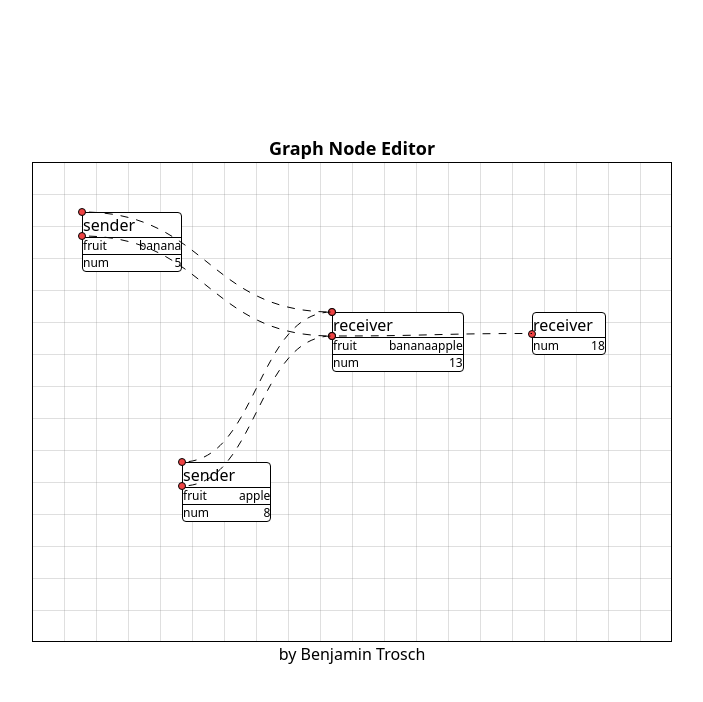
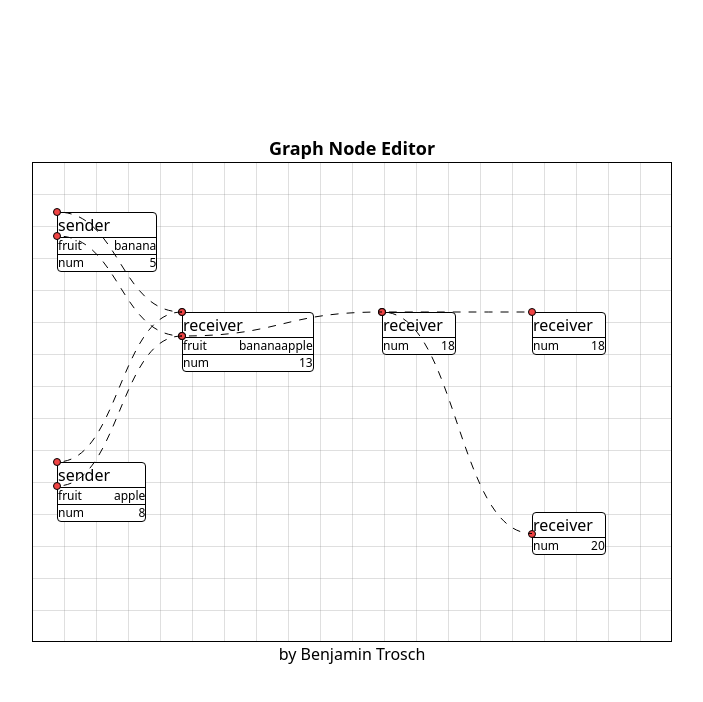
Before and after one commit to benjitrosch/graph-node-editor, a Next.js app: page / in a window 1280 px wide. Shown: the top 702 px of the page, without its empty margins (288-991 px from the left). Built offline with nearby package versions, Linux system fonts and the light colour scheme.

Commit message:
basic node datarow connection working

```diff
--- a/components/Connector.tsx
+++ b/components/Connector.tsx
@@ -1,25 +1,68 @@
-import { FC } from "react"
+import { FC, useEffect } from "react"
+
 import { Position } from "../types/bounds"
+import useDrag, { DragState } from "../hooks/useDrag"
 
 type Props = {
+    nodeId: number
+    dataId: number
     position: Position
+    offset: Position
     radius: number
+    setConnectorPoints: (mouse: Position) => void
+    deselectConnector: () => void
+    connectNodeDataRows: (nodeId: number, dataId: number) => void
 }
 
 const Connector: FC<Props> = ({
+    nodeId,
+    dataId,
     position,
+    offset,
     radius,
+    setConnectorPoints,
+    deselectConnector,
+    connectNodeDataRows,
 }) => {
     const { x, y } = position
+    const { elementBelow, state, mouse, ref } = useDrag(x, y, offset.x, offset.y)
+
+    useEffect(() => {
+        if (state === DragState.MOVE) {
+            setConnectorPoints(mouse)
+        }
+
+        if (state === DragState.IDLE) {
+            deselectConnector()
+
+            if (elementBelow != null) {
+                const [nodeId, dataId] = parseConnectorId(elementBelow)
+                connectNodeDataRows(nodeId, dataId)
+            }
+        }
+    }, [state, mouse])
+
+    const parseConnectorId = (id: string): [number, number] => {
+        // FIXME: I do not enjoy the idea of parsing a string (w a temp naming convention that I don't want to be tied down to)
+        const nodeId = Number(id.split('_')[2])
+        const dataId = Number(id.split('_')[4])
+
+        console.log(id)
+        console.log(nodeId, dataId)
+
+        return [nodeId, dataId]
+    }
 
     return (
         <div
-            className="absolute z-50 bg-red-500 rounded-full border border-black cursor-crosshair pointer-events-auto"
+            id={`connector_node_${nodeId}_data_${dataId}`}
+            ref={ref}
+            className="absolute z-30 bg-red-500 rounded-full border border-black cursor-crosshair"
             style={{
                 width: radius,
                 height: radius,
-                marginLeft: x,
-                marginTop: y,
+                marginLeft: x + offset.x,
+                marginTop: y + offset.y,
             }}
         />
     )
--- a/components/Graph.tsx
+++ b/components/Graph.tsx
@@ -1,7 +1,7 @@
 import { FC, useEffect, useState } from "react"
 
 import { Position } from "../types/bounds"
-import { NodeData, NodeDataRowRef, NodeMeta } from "../types/nodes"
+import { NodeDataConnection, NodeDataRowRef, NodeMeta } from "../types/nodes"
 import useDrag from "../hooks/useDrag"
 
 import Node from '../components/Node'
@@ -25,6 +25,7 @@ const Graph: FC<Props> = ({
     const [dataRowRefs, setDataRowRefs] = useState<NodeDataRowRef[]>([])
 
     const [offset, setOffset] = useState<Position>({ x: 0, y: 0 })
+    const [connectorPoints, setConnectorPoints] = useState<[Position, Position] | null>(null)
 
     const { state, position, ref } = useDrag(0, 0, offset.x, offset.y)
 
@@ -75,6 +76,63 @@ const Graph: FC<Props> = ({
         return nodes[index]
     }
 
+    const drawConnectorPath = (node: NodeMeta, connection: NodeDataConnection) => {
+        const n0 = nodeById(node.id)
+        const n1 = nodeById(connection.to.nodeId)
+
+        const p0 = { x: n0.position.x + offset.x, y: n0.position.y + offset.y }
+        const p1 = { x: n1.position.x + offset.x, y: n1.position.y + offset.y }
+
+        const x0 = p0.x + n0.size.width
+        const y0 = p0.y + (n0.size.height * 0.5) + connection.dataId * 24 // TODO: get ref of datarow to find pos
+        const x1 = p1.x
+        const y1 = p1.y + (n1.size.height * 0.5) + connection.to.dataId * 24 // TODO: get ref of datarow to find pos
+
+        const cx = (x0 + x1) / 2
+        const cy = (y0 + y1) / 2
+
+        return `M${x0},${y0}
+                C${cx},${y0} ${cx},${y1}
+                ${x1},${y1}`
+    }
+
+    const drawConnectorToMousePath = () => {
+        if (connectorPoints) {
+            const [p0, p1] = connectorPoints
+
+            const x0 = p0.x
+            const x1 = p1.x
+            const y0 = p0.y
+            const y1 = p1.y
+
+            const cx = (x0 + x1) / 2
+            const cy = (y0 + y1) / 2
+
+            return `M${x0},${y0}
+                    C${cx},${y0} ${cx},${y1}
+                    ${x1},${y1}`
+        }
+
+        return ''
+    }
+
+    const connectNodeDataRows = (n0: number, d0: number, n1: number, d1: number) => {
+        const index = nodes.findIndex((node) => node.id === n0)
+        const node = nodes[index]
+
+        const connection: NodeDataConnection = {
+            dataId: d0,
+            to: {
+                nodeId: n1,
+                dataId: d1,
+            }
+        }
+
+        node.connections.push(connection)
+
+        updateNodeMeta(n0, node)
+    }
+
     const checkDataSources = (id: number, data: number) => {
         const sources = nodes.reduce((values, node) => {
             const connection = node.connections.find((c) => c.to.nodeId === id && c.to.dataId === data)
@@ -105,16 +163,16 @@ const Graph: FC<Props> = ({
 
     return (
         <div
-            className='relative z-50 overflow-hidden pointer-events-none'
+            className='relative z-0 overflow-hidden'
             style={{
                 width,
                 height
             }}
         >
             <Background
+                ref={ref}
                 offset={offset}
-                ref={ref}
-                className={`w-full h-full absolute z-10 cursor-move ${activeNode === -1 && 'pointer-events-auto'}`}
+                className={`w-full h-full absolute z-10 cursor-move`}
             />
 
             {nodes.map((node) => {
@@ -146,40 +204,46 @@ const Graph: FC<Props> = ({
                             const n0 = nodeById(node.id)
                             const n1 = nodeById(connection.to.nodeId)
 
-                            const p0 = { x: n0.position.x + offset.x, y: n0.position.y + offset.y }
-                            const p1 = { x: n1.position.x + offset.x, y: n1.position.y + offset.y }
-
+                            const p0 = { x: n0.position.x, y: n0.position.y }
+                            const p1 = { x: n1.position.x, y: n1.position.y }
                             const x0 = p0.x + n0.size.width
                             const y0 = p0.y + (n0.size.height * 0.5) + connection.dataId * 24 // TODO: get ref of datarow to find pos
                             const x1 = p1.x
                             const y1 = p1.y + (n1.size.height * 0.5) + connection.to.dataId * 24 // TODO: get ref of datarow to find pos
-
-                            const cx = (x0 + x1) / 2
-                            const cy = (y0 + y1) / 2
 
                             return (
                                 <div
                                     key={`node_${node.id}_connection_${i}_${i}`}
                                 >
                                     <Connector
+                                        nodeId={node.id}
+                                        dataId={connection.dataId}
                                         position={{ x: x0 - (r * 0.5), y: y0 - (r * 0.5) }}
+                                        offset={offset}
                                         radius={r}
+                                        setConnectorPoints={(mouse: Position) => setConnectorPoints([{ x: x0 + offset.x, y: y0 + offset.y }, mouse])}
+                                        deselectConnector={() => setConnectorPoints(null)}
+                                        connectNodeDataRows={(n1: number, d1: number) => connectNodeDataRows(node.id, connection.dataId, n1, d1)}
                                     />
 
                                     <Connector
+                                        nodeId={connection.to.nodeId}
+                                        dataId={connection.to.dataId}
                                         position={{ x: x1 - (r * 0.5), y: y1 - (r * 0.5) }}
+                                        offset={offset}
                                         radius={r}
+                                        setConnectorPoints={(mouse: Position) => setConnectorPoints([{ x: x1 + offset.x, y: y1 + offset.y }, mouse])}
+                                        deselectConnector={() => setConnectorPoints(null)}
+                                        connectNodeDataRows={(n0: number, d0: number) => connectNodeDataRows(n0, d0, connection.to.nodeId, connection.to.dataId)}
                                     />
 
                                     <svg
-                                        className='absolute z-50'
+                                        className='absolute z-50 pointer-events-none'
                                         {...svgSizeProps}
                                     >
                                         <path
                                             className='path'
-                                            d={`M${x0},${y0}
-                                                C${cx},${y0} ${cx},${y1}
-                                                ${x1},${y1}`}
+                                            d={drawConnectorPath(node, connection)}
                                             fill="none"
                                             {...lineStyle}
                                         />
@@ -190,6 +254,17 @@ const Graph: FC<Props> = ({
                     </div>
                 )
             })}
+
+            <svg
+                className='absolute z-50 pointer-events-none'
+                {...svgSizeProps}
+            >
+                <path
+                    d={drawConnectorToMousePath()}
+                    fill="none"
+                    {...lineStyle}
+                />
+            </svg>
 
             <style jsx>{`
                 @-webkit-keyframes dash {
--- a/components/Node.tsx
+++ b/components/Node.tsx
@@ -31,7 +31,7 @@ const Node: FC<Props> = ({
     const { state, position: elementPosition, ref } = useDrag(position.x, position.y, -offset.x, -offset.y)
 
     const classes = clsx(
-        "absolute w-fit h-fit z-10 bg-white border border-black rounded cursor-pointer select-none pointer-events-auto",
+        "absolute w-fit h-fit z-20 bg-white border border-black rounded cursor-pointer select-none",
         className,
         {
             "active": state === DragState.MOVE || state === DragState.ACTIVE,
--- a/hooks/useDrag.ts
+++ b/hooks/useDrag.ts
@@ -15,12 +15,13 @@ export const useDrag = (
     offsetY = 0
 ) => {
     const [state, setState] = useState(DragState.IDLE)
+    const [elementBelow, setElementBelow] = useState<string | null>(null)
 
     const [mouse, setMouse] = useState<Position>({ x, y })
     const [position, setPosition] = useState<Position>({ x, y })
     const [delta, setDelta] = useState<Position>({ x, y })
 
-    const ref = useRef<HTMLDivElement>(null)
+    let ref = useRef<HTMLDivElement>(null)
 
     const onMouseDown = (e: MouseEvent) => {
         e.stopPropagation()
@@ -64,7 +65,11 @@ export const useDrag = (
         })
     }
 
-    const onMouseUp = () => {
+    const onMouseUp = (e: MouseEvent) => {
+        const elementBelow = e.target as Element
+        const id = elementBelow.id
+        setElementBelow(id === '' ? null : id)
+
         setState(DragState.IDLE)
     }
 
@@ -107,7 +112,8 @@ export const useDrag = (
         state,
         mouse,
         position,
-        delta
+        delta,
+        elementBelow,
     }
 }
 
--- a/pages/index.tsx
+++ b/pages/index.tsx
@@ -8,7 +8,7 @@ const data: NodeMeta[] = [
   {
     id: 0,
     content: <span>sender</span>,
-    position: { x: 50, y: 50 },
+    position: { x: 25, y: 50 },
     size: { width: 0, height: 0 },
     connections: [
       {
@@ -42,7 +42,7 @@ const data: NodeMeta[] = [
   {
     id: 1,
     content: <span>receiver</span>,
-    position: { x: 300, y: 150 },
+    position: { x: 150, y: 150 },
     size: { width: 0, height: 0 },
     connections: [
       {
@@ -69,7 +69,7 @@ const data: NodeMeta[] = [
   {
     id: 2,
     content: <span>sender</span>,
-    position: { x: 150, y: 300 },
+    position: { x: 25, y: 300 },
     size: { width: 0, height: 0 },
     connections: [
       {
@@ -103,6 +103,35 @@ const data: NodeMeta[] = [
   {
     id: 3,
     content: <span>receiver</span>,
+    position: { x: 350, y: 150 },
+    size: { width: 0, height: 0 },
+    connections: [
+      {
+        dataId: 0,
+        to: {
+          nodeId: 4,
+          dataId: 0,
+        }
+      },
+      {
+        dataId: 0,
+        to: {
+          nodeId: 5,
+          dataId: 0,
+        }
+      },
+    ],
+    data: [
+      {
+        id: 0,
+        title: 'num',
+        value: 5,
+      },
+    ]
+  },
+  {
+    id: 4,
+    content: <span>receiver</span>,
     position: { x: 500, y: 150 },
     size: { width: 0, height: 0 },
     connections: [],
@@ -110,7 +139,21 @@ const data: NodeMeta[] = [
       {
         id: 0,
         title: 'num',
-        value: 5,
+        value: 0,
+      },
+    ]
+  },
+  {
+    id: 5,
+    content: <span>receiver</span>,
+    position: { x: 500, y: 350 },
+    size: { width: 0, height: 0 },
+    connections: [],
+    data: [
+      {
+        id: 0,
+        title: 'num',
+        value: 2,
       },
     ]
   },
```
